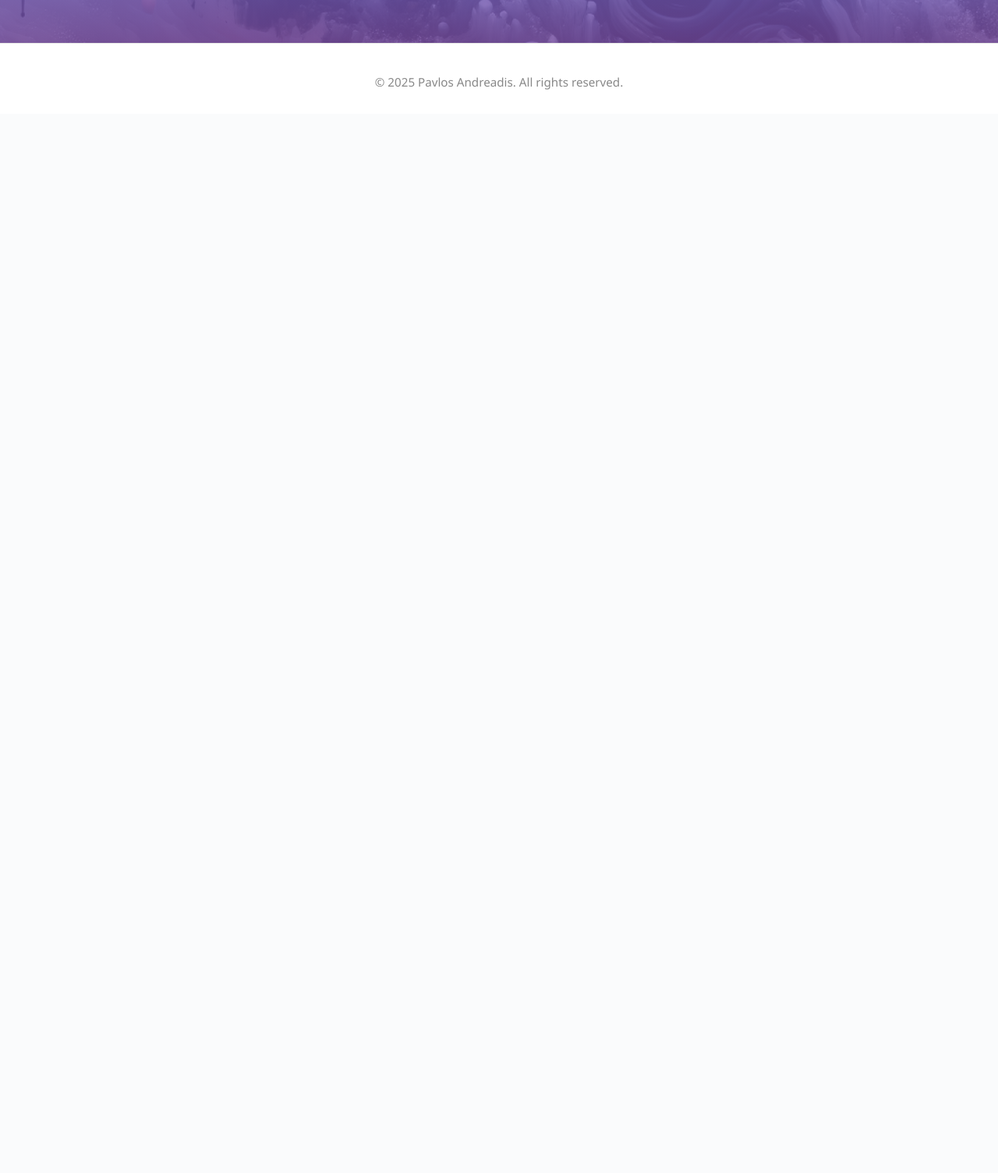
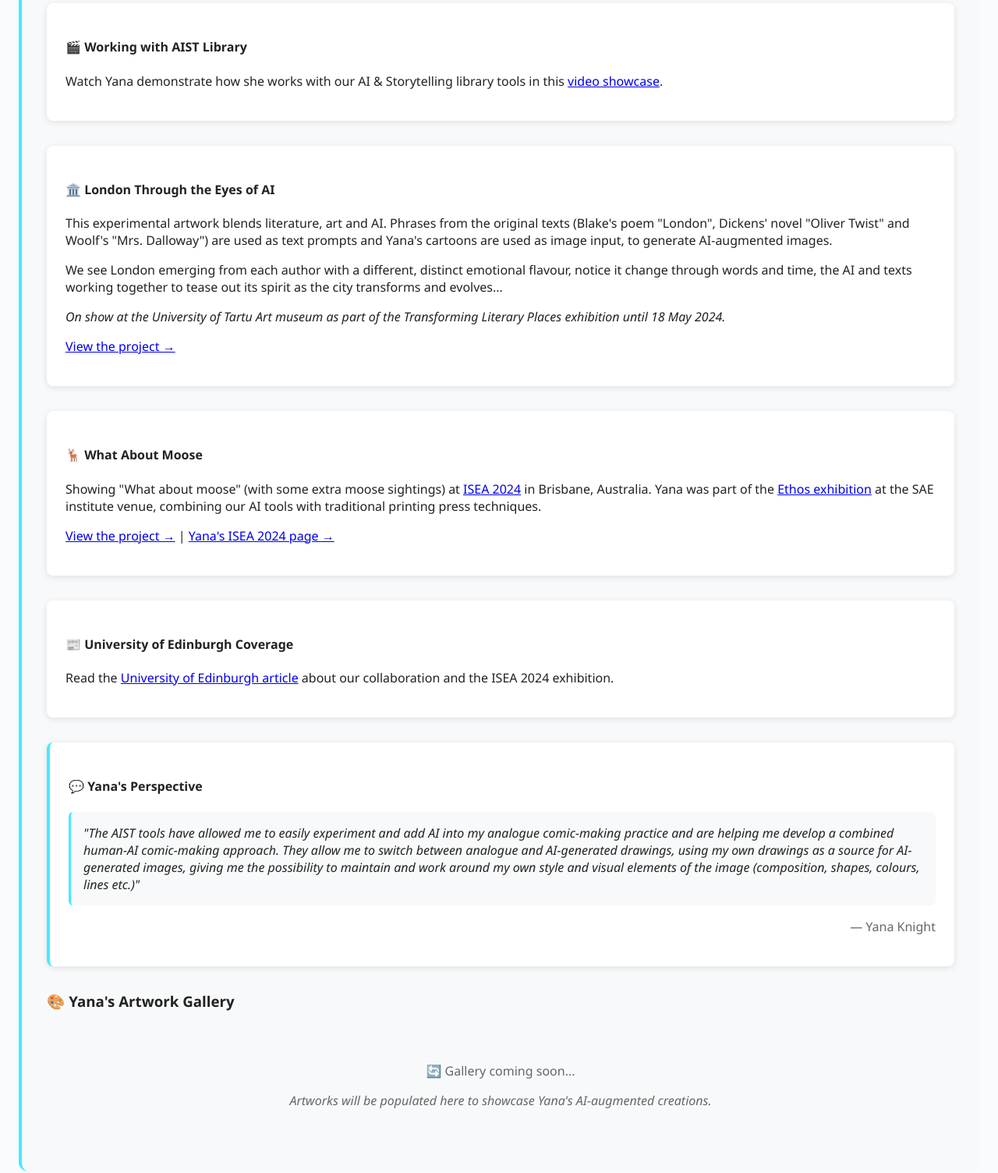
Before and after one commit to cortu01/cortu01-website, a website built with webpack: page aist.html in a window 1280 px wide. Shown: the part 558-2062 px from the top of the page at 78% size. Before the commit the page ends 800 px from the top, so only its background shows below. Built offline with nearby package versions, Linux system fonts and the light colour scheme.

Commit message:
Add Yana Knight section to AI & Storytelling page with ISEA 2024 links and quote

```diff
--- a/aist.html
+++ b/aist.html
@@ -93,6 +93,59 @@
         <p>
             In an academic environment where concerns are raised about assessment integrity and teaching effectiveness in the face of GenAI use, this course serves as an exemplary model of how to design effective learning and assessment for the GenAI era. The course philosophy and design anticipated the challenges posed by tools like ChatGPT, demonstrating how thoughtful educational design can embrace AI as a learning tool rather than viewing it as a threat to academic standards.
         </p>
+
+        <div class="content-section" style="background: #f8f9fa; padding: 2rem; border-radius: 12px; margin: 2rem 0; border-left: 4px solid #43EBFF;">
+            <h2>Supporting Artist: Yana Knight</h2>
+            <p>
+                The AI & Storytelling course has been instrumental in supporting the innovative work of artist <strong>Yana Knight</strong>, who has been exploring human-AI co-creation through our course materials and tools. Her work demonstrates the powerful intersection of literature, art, and artificial intelligence.
+            </p>
+
+            <div class="artist-projects">
+                <h3>Featured Projects</h3>
+
+                <div class="project-item" style="margin: 2rem 0; padding: 1.5rem; background: white; border-radius: 8px; box-shadow: 0 2px 8px rgba(0,0,0,0.1);">
+                    <h4>🎬 Working with AIST Library</h4>
+                    <p>Watch Yana demonstrate how she works with our AI & Storytelling library tools in this <a href="https://youtu.be/0f_q7TPfgFg?si=7JAcRyZ_p2_b9Gfe" target="_blank">video showcase</a>.</p>
+                </div>
+
+                <div class="project-item" style="margin: 2rem 0; padding: 1.5rem; background: white; border-radius: 8px; box-shadow: 0 2px 8px rgba(0,0,0,0.1);">
+                    <h4>🏛️ London Through the Eyes of AI</h4>
+                    <p>This experimental artwork blends literature, art and AI. Phrases from the original texts (Blake's poem "London", Dickens' novel "Oliver Twist" and Woolf's "Mrs. Dalloway") are used as text prompts and Yana's cartoons are used as image input, to generate AI-augmented images.</p>
+                    <p>We see London emerging from each author with a different, distinct emotional flavour, notice it change through words and time, the AI and texts working together to tease out its spirit as the city transforms and evolves...</p>
+                    <p><em>On show at the University of Tartu Art museum as part of the Transforming Literary Places exhibition until 18 May 2024.</em></p>
+                    <p><a href="https://storyofyana.com/london-through-the-eyes-of-ai" target="_blank">View the project →</a></p>
+                </div>
+
+                <div class="project-item" style="margin: 2rem 0; padding: 1.5rem; background: white; border-radius: 8px; box-shadow: 0 2px 8px rgba(0,0,0,0.1);">
+                    <h4>🦌 What About Moose</h4>
+                    <p>Showing "What about moose" (with some extra moose sightings) at <a href="https://isea2024.isea-international.org/welcome/" target="_blank">ISEA 2024</a> in Brisbane, Australia. Yana was part of the <a href="https://isea2024.isea-international.org/creative-program/sae/" target="_blank">Ethos exhibition</a> at the SAE institute venue, combining our AI tools with traditional printing press techniques.</p>
+                    <p><a href="https://storyofyana.com/what-about-moose" target="_blank">View the project →</a> | <a href="https://storyofyana.com/isea-2024" target="_blank">Yana's ISEA 2024 page →</a></p>
+                </div>
+
+                <div class="project-item" style="margin: 2rem 0; padding: 1.5rem; background: white; border-radius: 8px; box-shadow: 0 2px 8px rgba(0,0,0,0.1);">
+                    <h4>📰 University of Edinburgh Coverage</h4>
+                    <p>Read the <a href="https://informatics.ed.ac.uk/news-events/news/latest-news/ai-augmented-artworks-were-presented-29th-international-symposium" target="_blank">University of Edinburgh article</a> about our collaboration and the ISEA 2024 exhibition.</p>
+                </div>
+
+                <div class="project-item" style="margin: 2rem 0; padding: 1.5rem; background: white; border-radius: 8px; box-shadow: 0 2px 8px rgba(0,0,0,0.1); border-left: 4px solid #43EBFF;">
+                    <h4>💬 Yana's Perspective</h4>
+                    <blockquote style="font-style: italic; margin: 1rem 0; padding: 1rem; background: #f8f9fa; border-radius: 6px; border-left: 3px solid #43EBFF;">
+                        "The AIST tools have allowed me to easily experiment and add AI into my analogue comic-making practice and are helping me develop a combined human-AI comic-making approach. They allow me to switch between analogue and AI-generated drawings, using my own drawings as a source for AI-generated images, giving me the possibility to maintain and work around my own style and visual elements of the image (composition, shapes, colours, lines etc.)"
+                    </blockquote>
+                    <p style="text-align: right; font-weight: 500; color: #666;">— Yana Knight</p>
+                </div>
+            </div>
+
+            <div class="gallery-section" style="margin-top: 2rem;">
+                <h3>🎨 Yana's Artwork Gallery</h3>
+                <div id="yana-gallery" style="display: grid; grid-template-columns: repeat(auto-fill, minmax(250px, 1fr)); gap: 1.5rem; margin-top: 1rem;">
+                    <div style="grid-column: 1 / -1; text-align: center; padding: 2rem; color: #666;">
+                        <p>🔄 Gallery coming soon...</p>
+                        <p><em>Artworks will be populated here to showcase Yana's AI-augmented creations.</em></p>
+                    </div>
+                </div>
+            </div>
+        </div>
     </main>
 
     <!-- Bottom Banner -->
```
